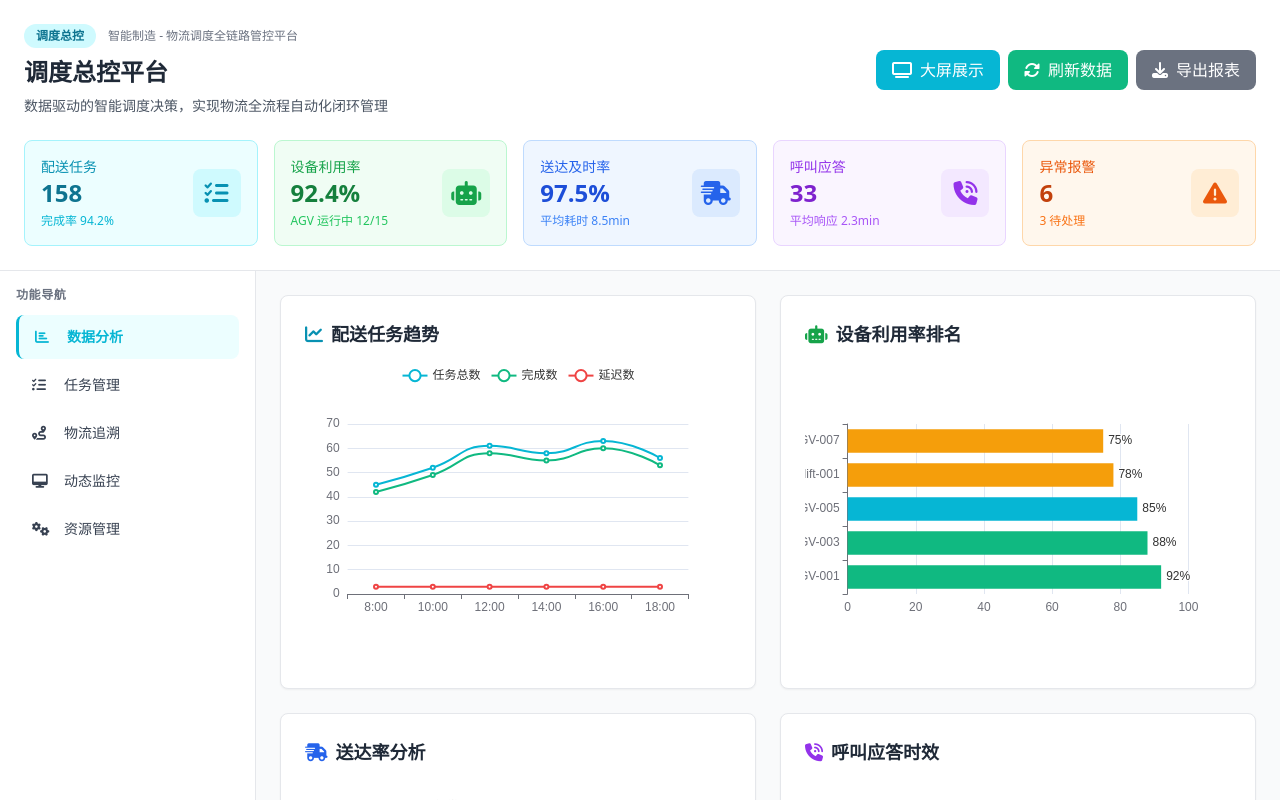
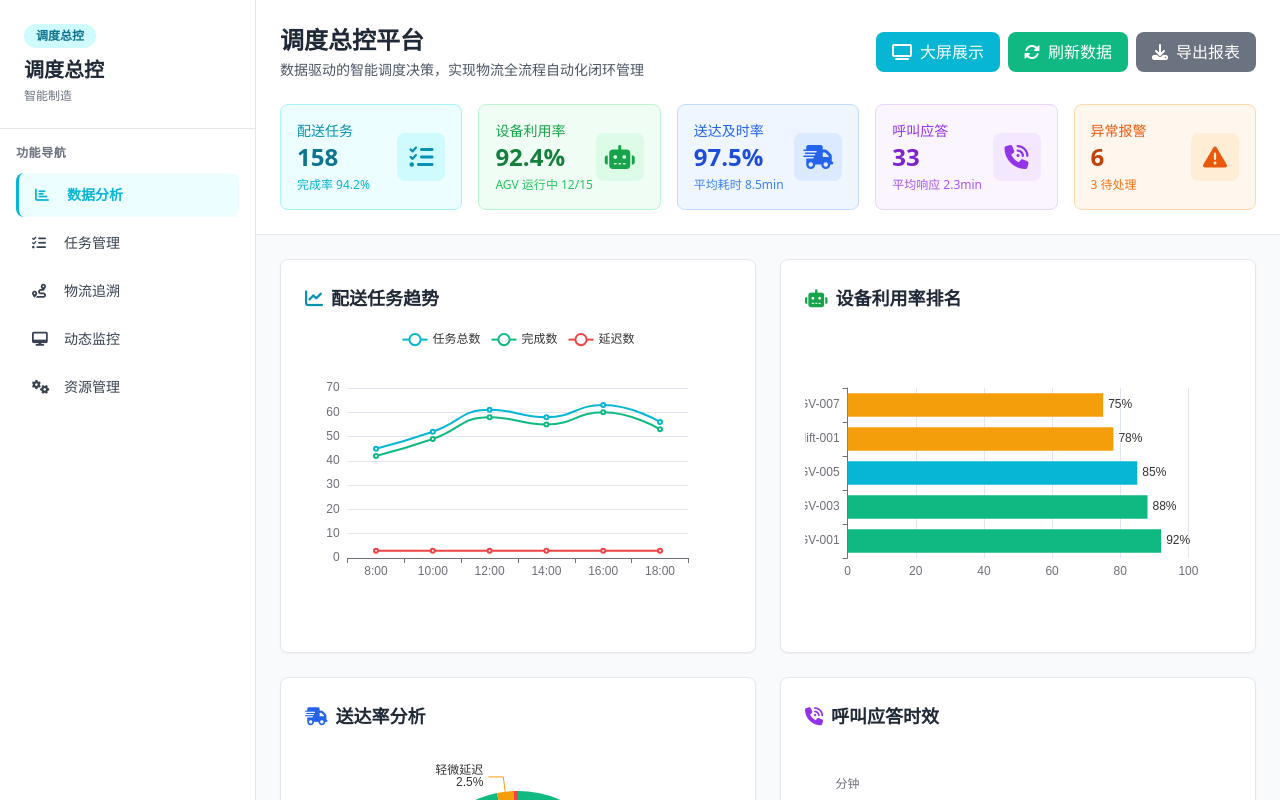
Before and after one commit to wangpeng1017/0628MOM, a plain HTML site: page pages/manufacturing/dispatch-control.html in a window 1280 px wide. Drawn offline with nearby package versions, Linux system fonts and the light colour scheme.

Commit message:
feat: 重构调度总控平台为左侧导航布局，优化用户体验

```diff
--- a/pages/manufacturing/dispatch-control.html
+++ b/pages/manufacturing/dispatch-control.html
@@ -98,19 +98,50 @@
 </head>
 <body class="bg-gray-50">
     <div class="flex h-screen overflow-hidden">
-        <!-- 主内容区（全宽） -->
+        <!-- 左侧导航栏 -->
+        <div class="w-64 bg-white border-r overflow-y-auto">
+            <div class="p-6 border-b">
+                <div class="flex items-center gap-3 mb-2">
+                    <span class="px-3 py-1 bg-cyan-100 text-cyan-700 rounded-full text-xs font-semibold">调度总控</span>
+                </div>
+                <h2 class="text-xl font-bold text-gray-800">调度总控</h2>
+                <p class="text-xs text-gray-500 mt-1">智能制造</p>
+            </div>
+            <div class="p-4">
+                <h3 class="text-xs font-semibold text-gray-500 uppercase tracking-wider mb-3">功能导航</h3>
+                <nav class="space-y-1">
+                    <div onclick="switchTab('analytics')" id="nav-analytics" class="nav-item active flex items-center px-4 py-3 text-sm rounded-lg">
+                        <i class="fas fa-chart-bar w-5 mr-3"></i>
+                        <span>数据分析</span>
+                    </div>
+                    <div onclick="switchTab('tasks')" id="nav-tasks" class="nav-item flex items-center px-4 py-3 text-sm text-gray-700 rounded-lg">
+                        <i class="fas fa-list-check w-5 mr-3"></i>
+                        <span>任务管理</span>
+                    </div>
+                    <div onclick="switchTab('tracking')" id="nav-tracking" class="nav-item flex items-center px-4 py-3 text-sm text-gray-700 rounded-lg">
+                        <i class="fas fa-route w-5 mr-3"></i>
+                        <span>物流追溯</span>
+                    </div>
+                    <div onclick="switchTab('monitoring')" id="nav-monitoring" class="nav-item flex items-center px-4 py-3 text-sm text-gray-700 rounded-lg">
+                        <i class="fas fa-desktop w-5 mr-3"></i>
+                        <span>动态监控</span>
+                    </div>
+                    <div onclick="switchTab('resources')" id="nav-resources" class="nav-item flex items-center px-4 py-3 text-sm text-gray-700 rounded-lg">
+                        <i class="fas fa-cogs w-5 mr-3"></i>
+                        <span>资源管理</span>
+                    </div>
+                </nav>
+            </div>
+        </div>
+
+        <!-- 右侧主内容区 -->
         <div class="flex-1 flex flex-col overflow-hidden">
+            <!-- 顶部操作栏 -->
             <div class="bg-white border-b p-6">
-                <div class="flex flex-col lg:flex-row lg:items-center lg:justify-between gap-4 mb-6">
+                <div class="flex items-center justify-between mb-6">
                     <div class="flex-1">
-                        <div class="flex items-center gap-3 mb-2">
-                            <span class="px-3 py-1 bg-cyan-100 text-cyan-700 rounded-full text-xs font-semibold">调度总控</span>
-                            <span class="text-xs text-gray-500">智能制造 - 物流调度全链路管控平台</span>
-                        </div>
-                        <div class="flex items-center gap-4 mb-2">
-                            <h1 id="page-title" class="text-2xl font-bold text-gray-800">调度总控平台</h1>
-                        </div>
-                        <p class="text-sm text-gray-600">数据驱动的智能调度决策，实现物流全流程自动化闭环管理</p>
+                        <h1 class="text-2xl font-bold text-gray-800">调度总控平台</h1>
+                        <p class="text-sm text-gray-600 mt-1">数据驱动的智能调度决策，实现物流全流程自动化闭环管理</p>
                     </div>
                     <div class="flex flex-wrap gap-2">
                         <button onclick="openBigScreen()" class="px-4 py-2 bg-primary text-white rounded-lg hover:bg-cyan-600 transition-colors flex items-center">
@@ -194,39 +225,8 @@
                 </div>
             </div>
 
-            <!-- 主体区域：左侧导航 + 右侧内容 -->
-            <div class="flex-1 flex overflow-hidden">
-                <!-- 左侧导航 -->
-                <div class="w-64 bg-white border-r overflow-y-auto">
-                    <div class="p-4">
-                        <h3 class="text-xs font-semibold text-gray-500 uppercase tracking-wider mb-3">功能导航</h3>
-                        <nav class="space-y-1">
-                            <div onclick="switchTab('analytics')" id="nav-analytics" class="nav-item active flex items-center px-4 py-3 text-sm rounded-lg">
-                                <i class="fas fa-chart-bar w-5 mr-3"></i>
-                                <span>数据分析</span>
-                            </div>
-                            <div onclick="switchTab('tasks')" id="nav-tasks" class="nav-item flex items-center px-4 py-3 text-sm text-gray-700 rounded-lg">
-                                <i class="fas fa-list-check w-5 mr-3"></i>
-                                <span>任务管理</span>
-                            </div>
-                            <div onclick="switchTab('tracking')" id="nav-tracking" class="nav-item flex items-center px-4 py-3 text-sm text-gray-700 rounded-lg">
-                                <i class="fas fa-route w-5 mr-3"></i>
-                                <span>物流追溯</span>
-                            </div>
-                            <div onclick="switchTab('monitoring')" id="nav-monitoring" class="nav-item flex items-center px-4 py-3 text-sm text-gray-700 rounded-lg">
-                                <i class="fas fa-desktop w-5 mr-3"></i>
-                                <span>动态监控</span>
-                            </div>
-                            <div onclick="switchTab('resources')" id="nav-resources" class="nav-item flex items-center px-4 py-3 text-sm text-gray-700 rounded-lg">
-                                <i class="fas fa-cogs w-5 mr-3"></i>
-                                <span>资源管理</span>
-                            </div>
-                        </nav>
-                    </div>
-                </div>
-
-                <!-- 右侧内容区 -->
-                <div class="flex-1 overflow-auto p-6 bg-gray-50">
+            <!-- 内容区 -->
+            <div class="flex-1 overflow-auto p-6 bg-gray-50">
                 <!-- 数据分析Tab -->
                 <div id="content-analytics" class="tab-content">
                     <div class="grid grid-cols-1 xl:grid-cols-2 gap-6 mb-6">
```
